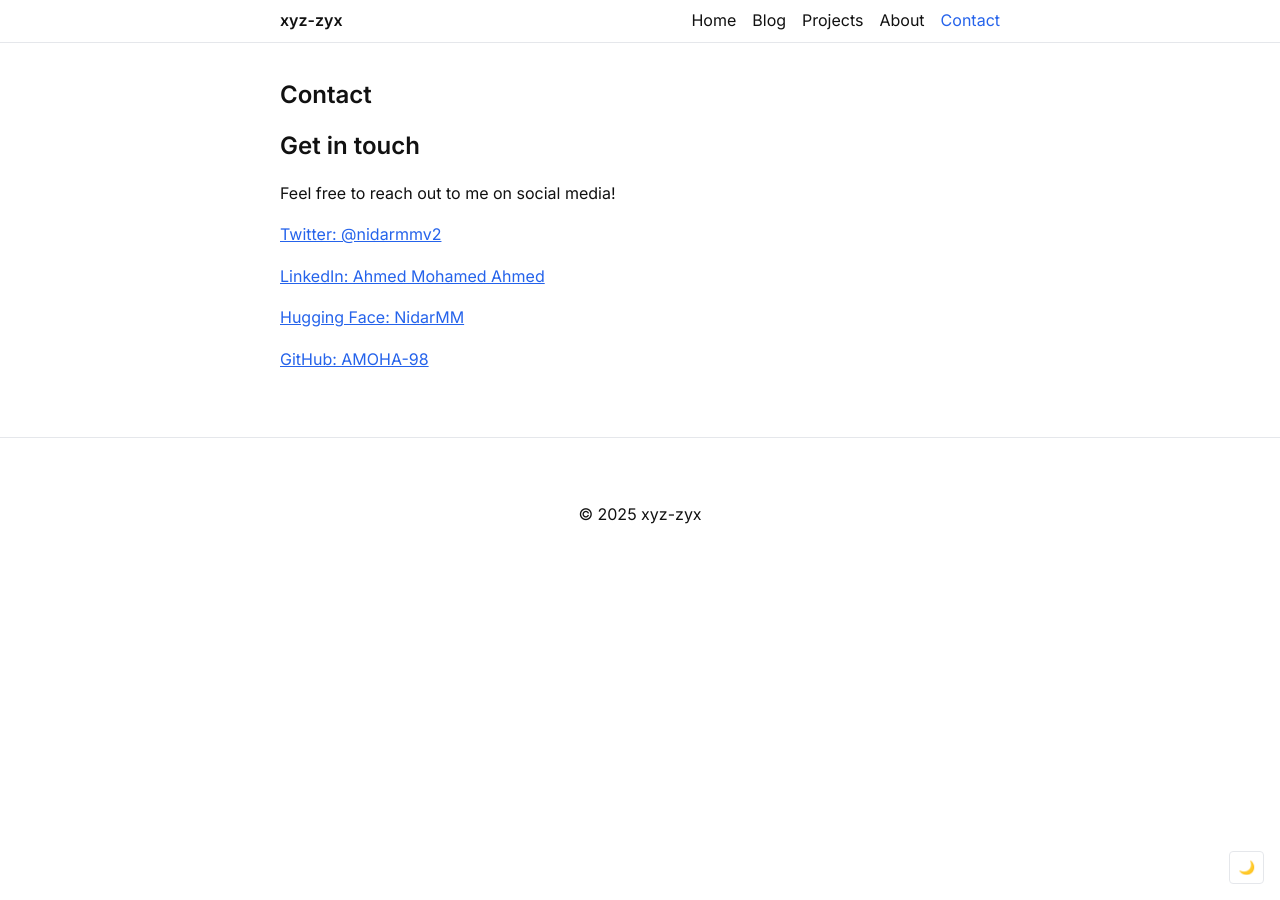
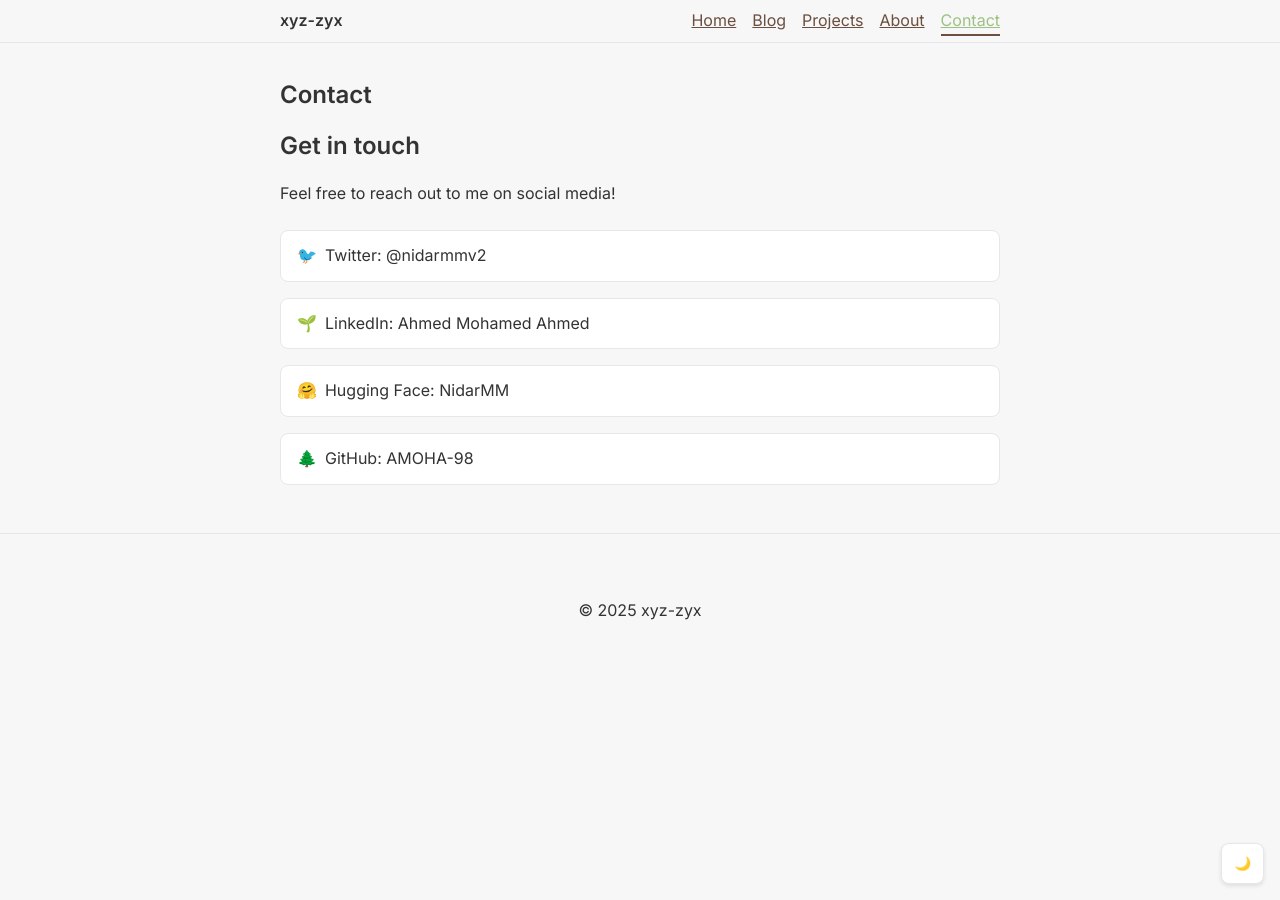
Before and after one commit to AMOHA-98/blogxyz, a Jekyll site: the page built from contact.md, in a window 1280 px wide. Built offline with Jekyll 4.4.1, drawn with Linux system fonts in a browser that asks for light colours.

Commit message:
Enhance blog and contact pages with improved styling and functionality. Added "Read more" links to blog posts, organized social media links into a styled container, and updated CSS for a cohesive design across the site.

```diff
--- a/_layouts/home.html
+++ b/_layouts/home.html
@@ -33,7 +33,7 @@ layout: minimal
       <article class="card">
         <h3>{{ project.title }}</h3>
         <p>{{ project.description }}</p>
-        <a href="{{ project.url | relative_url }}">Read more</a>
+        <a href="{{ project.url | relative_url }}" class="read-more">Read more</a>
       </article>
     {% endfor %}
   </div>
--- a/assets/style.css
+++ b/assets/style.css
@@ -1,13 +1,26 @@
-/* Base colors */
+/* Base colors - Nature's Calm Palette */
 :root {
-  --bg-color: #ffffff;
-  --text-color: #111111;
-  --accent-color: #2563eb;
+  --bg-color: #F7F7F7;
+  --text-color: #333333;
+  --accent-color: #6B4F3F;
+  --card-bg: #ffffff;
+  --border-color: #E5E7EB;
+  --hover-bg: #f0f4f0;
+  --muted-text: #7a7a7a;
+  --sage-green: #9DC183;
+  --warm-cream: #FAF9F6;
 }
 
 [data-theme='dark'] {
-  --bg-color: #111111;
+  --bg-color: #1a1612;
   --text-color: #f5f5f5;
+  --accent-color: #9DC183;
+  --card-bg: #2a251f;
+  --border-color: #3a342b;
+  --hover-bg: #252018;
+  --muted-text: #a8a8a8;
+  --sage-green: #7da069;
+  --warm-cream: #2a251f;
 }
 
 html, body {
@@ -34,7 +47,7 @@ a {
 }
 
 .site-header {
-  border-bottom: 1px solid #e5e7eb;
+  border-bottom: 1px solid var(--border-color);
   background: var(--bg-color);
 }
 
@@ -61,13 +74,10 @@ a {
   padding: 0;
 }
 
-.nav-links a {
-  text-decoration: none;
-  color: var(--text-color);
-}
+
 
 .nav-links a.active {
-  color: var(--accent-color);
+  color: var(--sage-green);
 }
 
 .nav-toggle {
@@ -85,9 +95,11 @@ a {
     right: 1rem;
     flex-direction: column;
     background: var(--bg-color);
-    border: 1px solid #e5e7eb;
+    border: 1px solid var(--border-color);
+    border-radius: 8px;
     padding: 1rem;
     display: none;
+    box-shadow: 0 4px 6px rgba(0, 0, 0, 0.1);
   }
 
   .nav-links.open {
@@ -103,11 +115,19 @@ a {
   position: fixed;
   bottom: 1rem;
   right: 1rem;
-  background: var(--bg-color);
-  border: 1px solid #e5e7eb;
-  border-radius: 4px;
-  padding: 0.5rem;
+  background: var(--card-bg);
+  border: 1px solid var(--border-color);
+  border-radius: 8px;
+  padding: 0.75rem;
   cursor: pointer;
+  transition: all 0.2s ease;
+  box-shadow: 0 2px 4px rgba(0, 0, 0, 0.1);
+}
+
+.theme-toggle:hover {
+  border-color: var(--accent-color);
+  transform: translateY(-1px);
+  box-shadow: 0 4px 8px rgba(0, 0, 0, 0.15);
 }
 
 .hero {
@@ -121,30 +141,89 @@ a {
 }
 
 .hero .tagline {
-  color: var(--accent-color);
+  color: var(--sage-green);
   margin-bottom: 1rem;
+  font-weight: 500;
 }
 
 .button {
   display: inline-block;
   background: var(--accent-color);
   color: #fff;
-  padding: 0.5rem 1rem;
-  border-radius: 4px;
+  padding: 0.75rem 1.5rem;
+  border-radius: 6px;
   text-decoration: none;
+  font-weight: 500;
   margin-top: 1rem;
+  border: none;
+  cursor: pointer;
+  transition: all 0.15s ease;
+  box-shadow: 0 1px 3px rgba(0, 0, 0, 0.1);
+}
+
+.button:hover {
+  background: var(--accent-color);
+  filter: brightness(1.1);
+  box-shadow: 0 4px 6px rgba(0, 0, 0, 0.1);
+  transform: translateY(-1px);
+}
+
+.button:active {
+  transform: translateY(0) scale(0.98);
+  box-shadow: 0 1px 2px rgba(0, 0, 0, 0.1);
+}
+
+.button-secondary {
+  background: transparent;
+  color: var(--accent-color);
+  border: 1px solid var(--accent-color);
+}
+
+.button-secondary:hover {
+  background: var(--accent-color);
+  color: #fff;
+}
+
+.read-more {
+  display: inline-flex;
+  align-items: center;
+  color: var(--accent-color);
+  text-decoration: none;
+  font-weight: 500;
+  margin-top: 0.5rem;
+  padding: 0.5rem 0;
+  transition: all 0.2s ease;
+  position: relative;
+}
+
+.read-more::after {
+  content: "→";
+  margin-left: 0.5rem;
+  transition: transform 0.2s ease;
+}
+
+.read-more:hover {
+  color: var(--accent-color);
+  filter: brightness(1.2);
+}
+
+.read-more:hover::after {
+  transform: translateX(4px);
 }
 
 .card {
-  border: 1px solid #e5e7eb;
-  border-radius: 4px;
-  padding: 1rem;
+  border: 1px solid var(--border-color);
+  border-radius: 8px;
+  padding: 1.5rem;
   margin-bottom: 1rem;
-  background: var(--bg-color);
+  background: var(--card-bg);
+  transition: all 0.2s ease;
 }
 
 .card:hover {
   border-color: var(--accent-color);
+  box-shadow: 0 8px 12px rgba(0, 0, 0, 0.05);
+  transform: translateY(-2px);
 }
 
 .grid {
@@ -155,12 +234,75 @@ a {
 
 .post-meta {
   font-size: 0.9rem;
-  color: #6b7280;
+  color: var(--muted-text);
 }
 
 .site-footer {
-  border-top: 1px solid #e5e7eb;
+  border-top: 1px solid var(--border-color);
   text-align: center;
   padding: 2rem 1rem;
   margin-top: 2rem;
 }
+
+/* Social Links Styling */
+.social-links {
+  display: flex;
+  flex-direction: column;
+  gap: 1rem;
+  margin-top: 1.5rem;
+}
+
+.social-link {
+  display: inline-flex;
+  align-items: center;
+  padding: 0.75rem 1rem;
+  background: var(--card-bg);
+  border: 1px solid var(--border-color);
+  border-radius: 8px;
+  text-decoration: none;
+  color: var(--text-color);
+  transition: all 0.2s ease;
+  font-weight: 500;
+}
+
+.social-link:hover {
+  border-color: var(--accent-color);
+  background: var(--hover-bg);
+  transform: translateY(-1px);
+  box-shadow: 0 4px 8px rgba(0, 0, 0, 0.1);
+}
+
+.social-link::before {
+  content: "🌿";
+  margin-right: 0.5rem;
+}
+
+.social-link[href*="twitter"]::before { content: "🐦"; }
+.social-link[href*="linkedin"]::before { content: "🌱"; }
+.social-link[href*="github"]::before { content: "🌲"; }
+.social-link[href*="huggingface"]::before { content: "🤗"; }
+
+/* Navigation improvements */
+.nav-links a {
+  position: relative;
+  padding-bottom: 0.25rem;
+  transition: color 0.2s ease;
+}
+
+.nav-links a::after {
+  content: "";
+  position: absolute;
+  left: 0;
+  right: 0;
+  bottom: -2px;
+  height: 2px;
+  background: var(--accent-color);
+  transform: scaleX(0);
+  transform-origin: left;
+  transition: transform 0.3s ease;
+}
+
+.nav-links a:hover::after,
+.nav-links a.active::after {
+  transform: scaleX(1);
+}
--- a/contact.md
+++ b/contact.md
@@ -8,10 +8,9 @@ permalink: /contact/
 
 Feel free to reach out to me on social media!
 
-<a href="https://twitter.com/nidarmmv2" target="_blank">Twitter: @nidarmmv2</a>
-
-<a href="https://www.linkedin.com/in/ahmed-mohamed-ahmed-a5387a294" target="_blank">LinkedIn: Ahmed Mohamed Ahmed</a>
-
-<a href="https://huggingface.co/NidarMM" target="_blank">Hugging Face: NidarMM</a>
-
-<a href="https://github.com/AMOHA-98" target="_blank">GitHub: AMOHA-98</a>
+<div class="social-links">
+  <a href="https://twitter.com/nidarmmv2" target="_blank" class="social-link">Twitter: @nidarmmv2</a>
+  <a href="https://www.linkedin.com/in/ahmed-mohamed-ahmed-a5387a294" target="_blank" class="social-link">LinkedIn: Ahmed Mohamed Ahmed</a>
+  <a href="https://huggingface.co/NidarMM" target="_blank" class="social-link">Hugging Face: NidarMM</a>
+  <a href="https://github.com/AMOHA-98" target="_blank" class="social-link">GitHub: AMOHA-98</a>
+</div>
```
Also changed, not shown: blog.md (+1 -0 lines).
